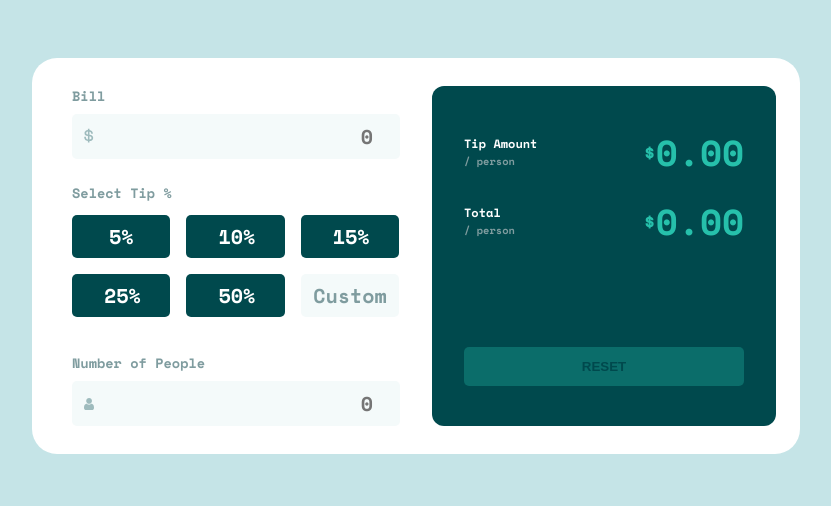
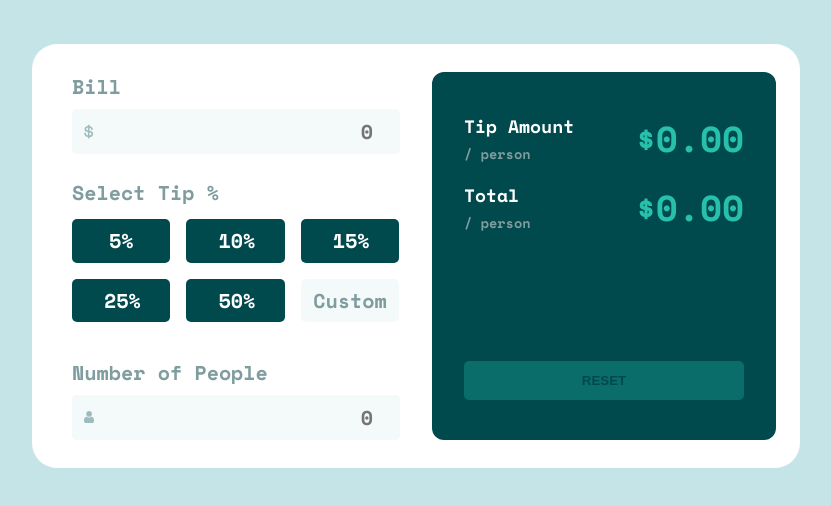
Before and after one commit to EseAlli/tip-calculator, a plain HTML site: page index.html in a window 1280 px wide. Shown: the part 224-730 px from the top of the page, without its empty margins (224-1055 px from the left). Drawn offline with nearby package versions, Linux system fonts and the light colour scheme.

Commit message:
larger fonts on bugger screen

```diff
--- a/style.css
+++ b/style.css
@@ -242,6 +242,11 @@ input:focus {
     max-width: 60%;
     border-radius: 25px;
   }
+
+  .label,
+  .percent p {
+    font-size: 1rem;
+  }
 }
 
 @media (min-width: 992px) {
@@ -280,12 +285,21 @@ input:focus {
     font-size: 2.25rem;
   }
 
+  .amount span {
+    font-size: 1.5rem;
+  }
+
+  .calculation p {
+    font-size: 1.125rem;
+  }
+
+  .calculation small {
+    font-size: 0.85rem;
+  }
+
   .calculation button {
     margin-top: auto;
     background-color: hsla(172, 67%, 45%, 0.3);
-  }
-
-  .calculation button:hover {
   }
 }
 
@@ -300,7 +314,19 @@ input:focus {
     margin-left: 1rem;
   }
 
+  label,
+  .percent p {
+    font-size: 1.25rem;
+  }
+
   .calculation {
     align-self: stretch;
   }
+
+  .amount {
+    font-size: 2.5rem;
+  }
+  .amount span {
+    font-size: 2rem;
+  }
 }
```
